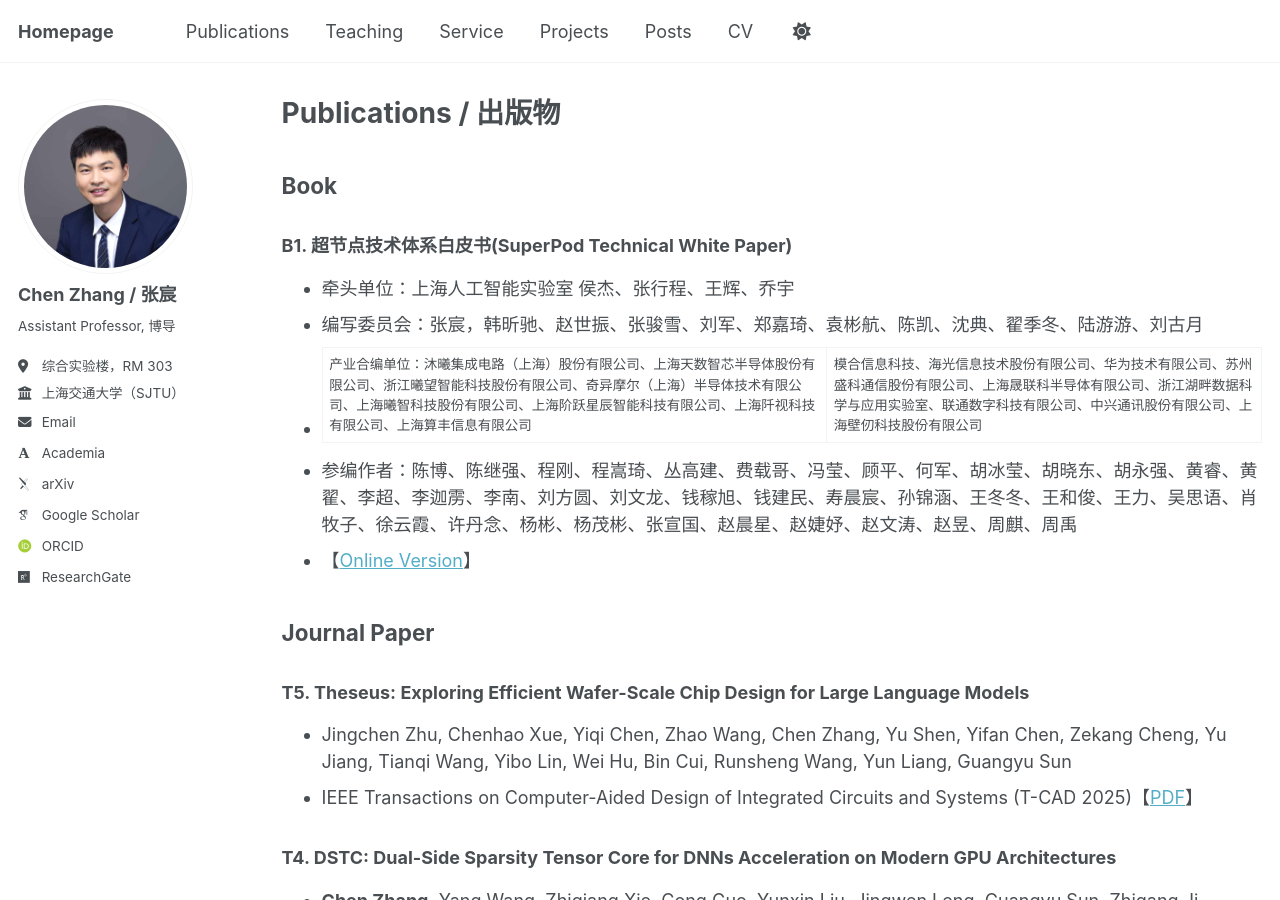
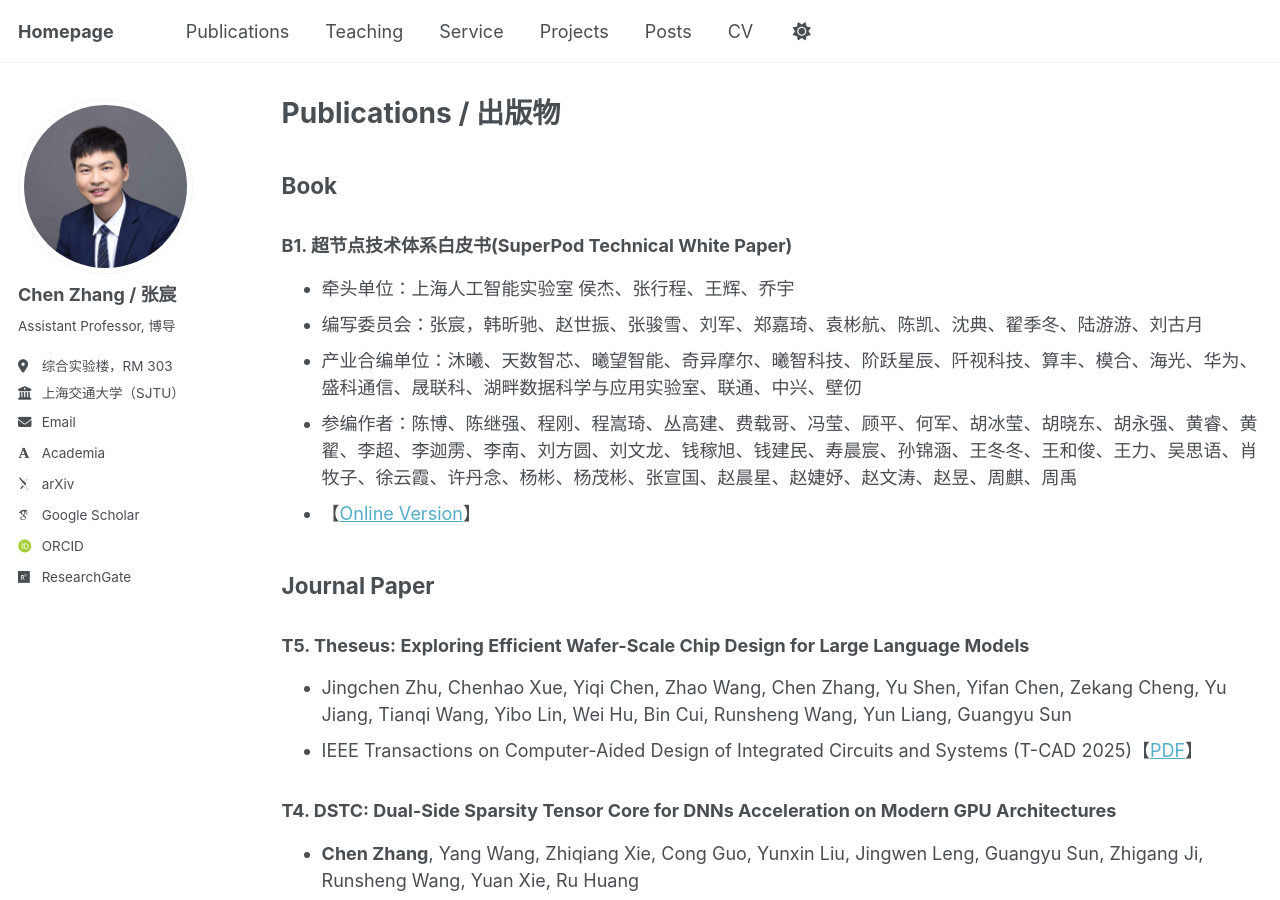
Before and after one commit to chenzhangsjtu/chenzhangsjtu.github.io, a Jekyll site: the page built from _pages/publications.md, in a window 1280 px wide and 900 px high. Built offline with Jekyll 4.4.1, drawn with Linux system fonts in a browser that asks for light colours; some web fonts are replaced.

Commit message:
Update publications.md

```diff
--- a/_pages/publications.md
+++ b/_pages/publications.md
@@ -10,7 +10,7 @@ author_profile: true
 ### B1. 超节点技术体系白皮书(SuperPod Technical White Paper)
 * 牵头单位：上海人工智能实验室 侯杰、张行程、王辉、乔宇
 * 编写委员会：张宸，韩昕驰、赵世振、张骏雪、刘军、郑嘉琦、袁彬航、陈凯、沈典、翟季冬、陆游游、刘古月
-* 产业合编单位：沐曦集成电路（上海）股份有限公司、上海天数智芯半导体股份有限公司、浙江曦望智能科技股份有限公司、奇异摩尔（上海）半导体技术有限公司、上海曦智科技股份有限公司、上海阶跃星辰智能科技有限公司、上海阡视科技有限公司、上海算丰信息有限公司 | 模合信息科技、海光信息技术股份有限公司、华为技术有限公司、苏州盛科通信股份有限公司、上海晟联科半导体有限公司、浙江湖畔数据科学与应用实验室、联通数字科技有限公司、中兴通讯股份有限公司、上海壁仞科技股份有限公司
+* 产业合编单位：沐曦、天数智芯、曦望智能、奇异摩尔、曦智科技、阶跃星辰、阡视科技、算丰、模合、海光、华为、盛科通信、晟联科、湖畔数据科学与应用实验室、联通、中兴、壁仞
 * 参编作者：陈博、陈继强、程刚、程嵩琦、丛高建、费载哥、冯莹、顾平、何军、胡冰莹、胡晓东、胡永强、黄睿、黄翟、李超、李迦雳、李南、刘方圆、刘文龙、钱稼旭、钱建民、寿晨宸、孙锦涵、王冬冬、王和俊、王力、吴思语、肖牧子、徐云霞、许丹念、杨彬、杨茂彬、张宣国、赵晨星、赵婕妤、赵文涛、赵昱、周麒、周禹
 * 【[Online Version](https://deeplink-org.github.io/superpod-whitepaper/)】
 
```
